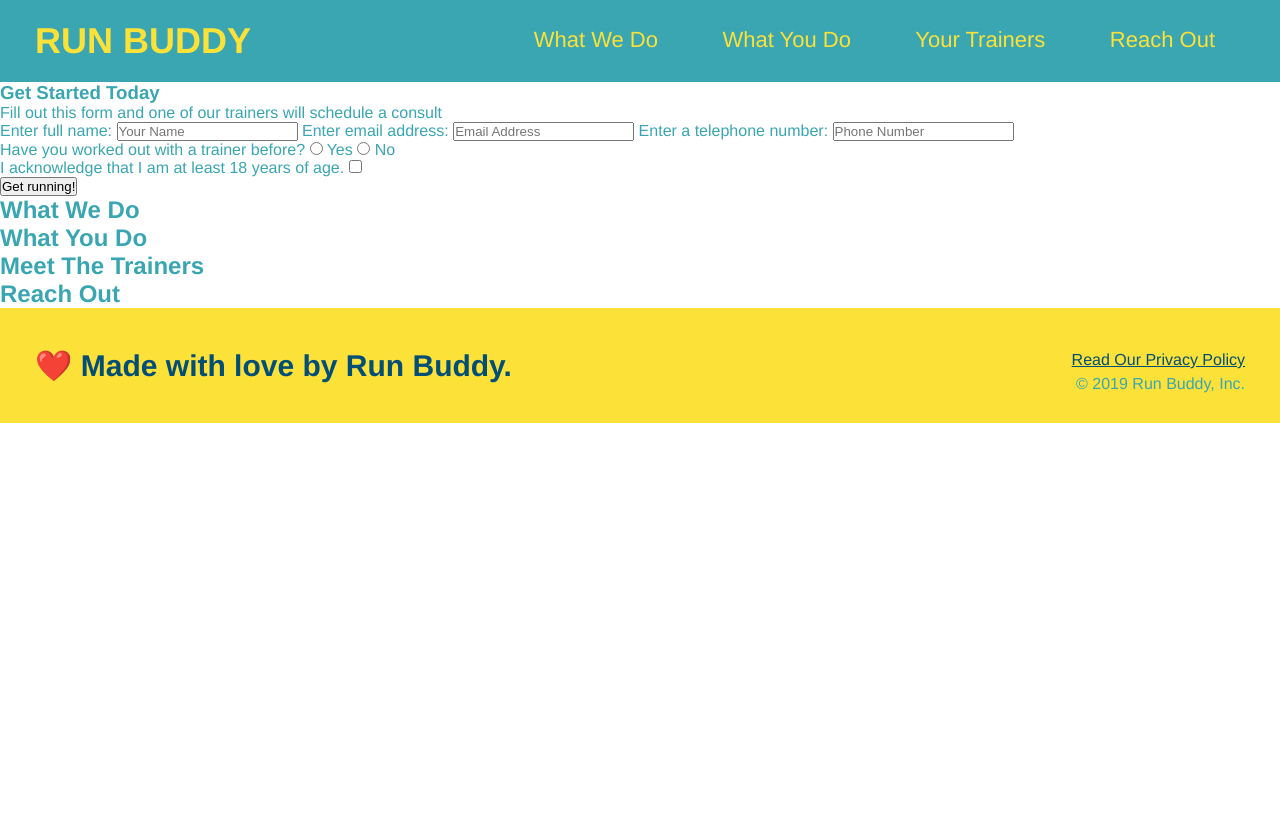
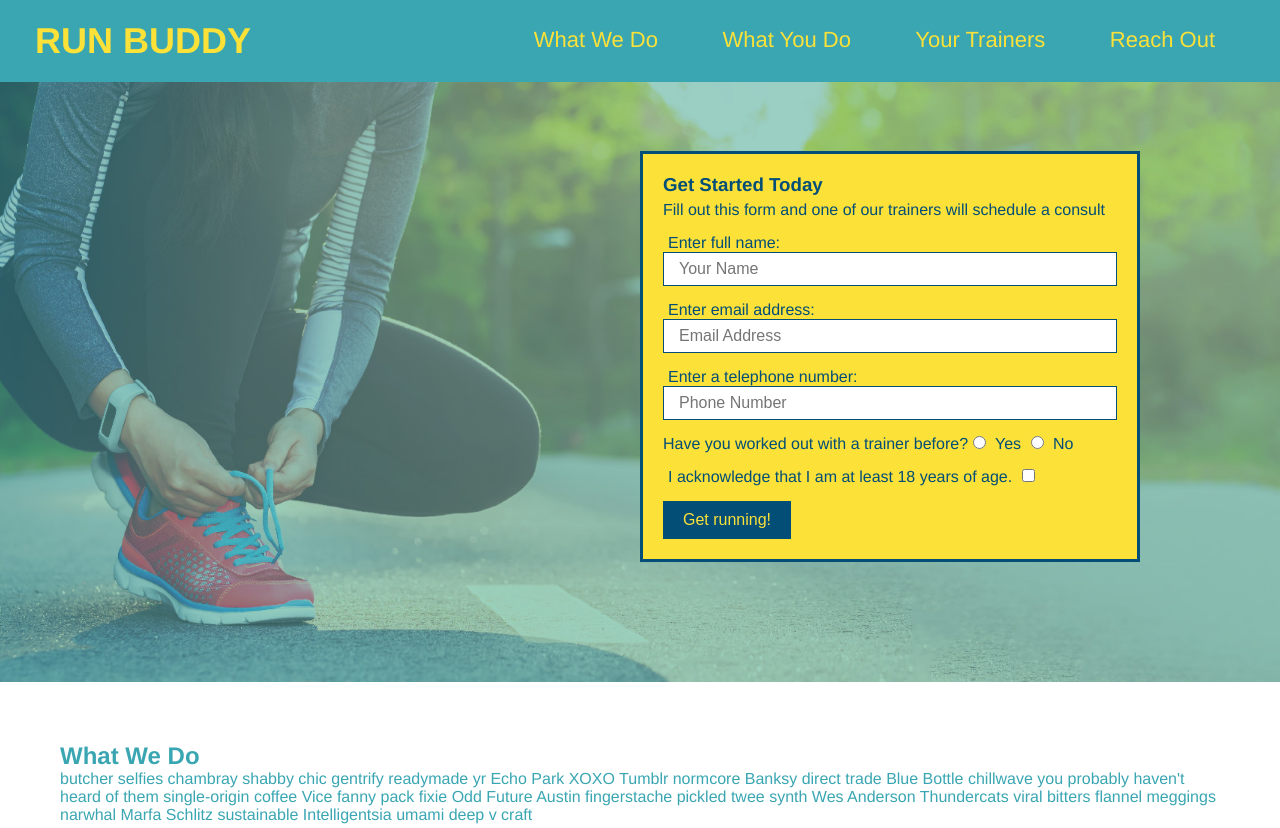
Before and after one commit to tabathambell/run-buddy, a plain HTML site: page index.html in a window 1280 px wide. Shown: the top 828 px of the page. Before the commit the page ends 800 px from the top, so only its background shows below. Drawn offline with Linux system fonts and the light colour scheme.

Commit message:
added icons

```diff
--- a/assets/css/style.css
+++ b/assets/css/style.css
@@ -64,3 +64,57 @@ footer div {
 footer a {
     color: #024e76;
 }
+
+section {
+    padding: 60px;
+}
+
+.hero {
+    background-image: url("../images/hero-bg.jpg");
+    height: 600px;
+    background-size: cover;
+    background-position: center;
+    position: relative;
+}
+
+.hero-form {
+    border: 3px solid #024e76;
+  background-color: #fce138;
+  padding: 20px;
+  width: 500px;
+  color: #024e76;
+  position: absolute;
+  bottom: 120px;
+  right: 140px;
+}
+
+. hero-form h3 {
+    margin: 0;
+    font-size: 24px;
+}
+
+.hero-form p {
+    margin: 5px 0 15px 0;
+}
+
+.form-input {
+    border: 1px solid #024e76;
+    display: block;
+    padding: 7px 15px;
+    font-size: 16px;
+    color: #024e76;
+    width: 100%;
+    margin-bottom: 15px;
+}
+
+.hero-form label {
+    margin: 0 5px;
+}
+
+.hero-form button {
+    color: #fce138;
+    background-color: #024e76;
+    border: none;
+    padding: 10px 20px;
+    font-size: 16px;
+}
--- a/index.html
+++ b/index.html
@@ -29,18 +29,18 @@
         </header>
 
         <!-- hero/jumbotron -->
-        <section>
-            <div>
+        <section class="hero">
+            <div class="hero-form">
                 <h3>Get Started Today</h3>
                 <p>Fill out this form and one of our trainers will schedule a consult</p>
             <!--Add form element-->
             <form>
                 <label for="name">Enter full name:</label>
-                <input type="text" placeholder="Your Name" name="name" id="name" />
+                <input type="text" placeholder="Your Name" name="name" id="name" class="form-input">
                 <label for="email">Enter email address:</label>
-                <input type="text" placeholder="Email Address" name="email" id="email" />
+                <input type="text" placeholder="Email Address" name="email" id="email" class="form-input">
                 <label for="phone">Enter a telephone number:</label>
-                <input type="text" placeholder="Phone Number" name="phone" id="phone"/>
+                <input type="text" placeholder="Phone Number" name="phone" id="phone" class="form-input">
                 <p>
                     Have you worked out with a trainer before?
                     <input type="radio" name="trainer-confirm" id="trainer-yes" />
@@ -62,13 +62,41 @@
         </section>
 
 <!-- "what we do" section -->
-        <section>
+<section id="what-we-do">
     <h2>What We Do</h2>
+    <p>
+      butcher selfies chambray shabby chic gentrify readymade yr Echo Park XOXO Tumblr normcore Banksy direct trade Blue Bottle chillwave you probably haven't heard of them single-origin coffee Vice fanny pack fixie Odd Future Austin fingerstache pickled twee synth Wes Anderson Thundercats viral bitters flannel meggings narwhal Marfa Schlitz sustainable Intelligentsia umami deep v craft
+    </p>
   </section>
 
 <!-- "what you do" section -->
-        <section>
+  <section id="what-you-do">
     <h2>What You Do</h2>
+
+    <div>
+      <!--insert this img element-->
+      <img src="./assets/images/step-1.svg" alt="" />
+      <h3>Step 1: Fill Out the Form Above.</h3>
+      <p>You're already here, so why not?</p>
+    </div>
+
+    <div>
+      <img src="./assets/images/step-2.svg" alt="" />
+      <h3>Step 2: Consult with One of Our Trainers.</h3>
+      <p>Are you here to build muscle, lose weight, or just feel good?</p>
+    </div>
+
+    <div>
+      <img src="./assets/images/step-3.svg" alt="" />
+      <h3>Step 3: Get Running.</h3>
+      <p>Hit the ground running (literally) once your trainer lays out your plan.</p>
+    </div>
+
+    <div>
+      <img src="./assets/images/step-4.svg" alt="" />
+      <h3>Step 4: See Results.</h3>
+      <p>Bi-weekly checkins with your trainer will keep you focused</p>
+    </div>
   </section>
 
         <!--"meet the trainers" section-->
```
Also changed, not shown: assets/images/hero-bg.jpg (added), assets/images/step-1.svg (added), assets/images/step-2.svg (added), assets/images/step-3.svg (added), assets/images/step-4.svg (added). Lines whose indentation alone changed are shown as unchanged.
